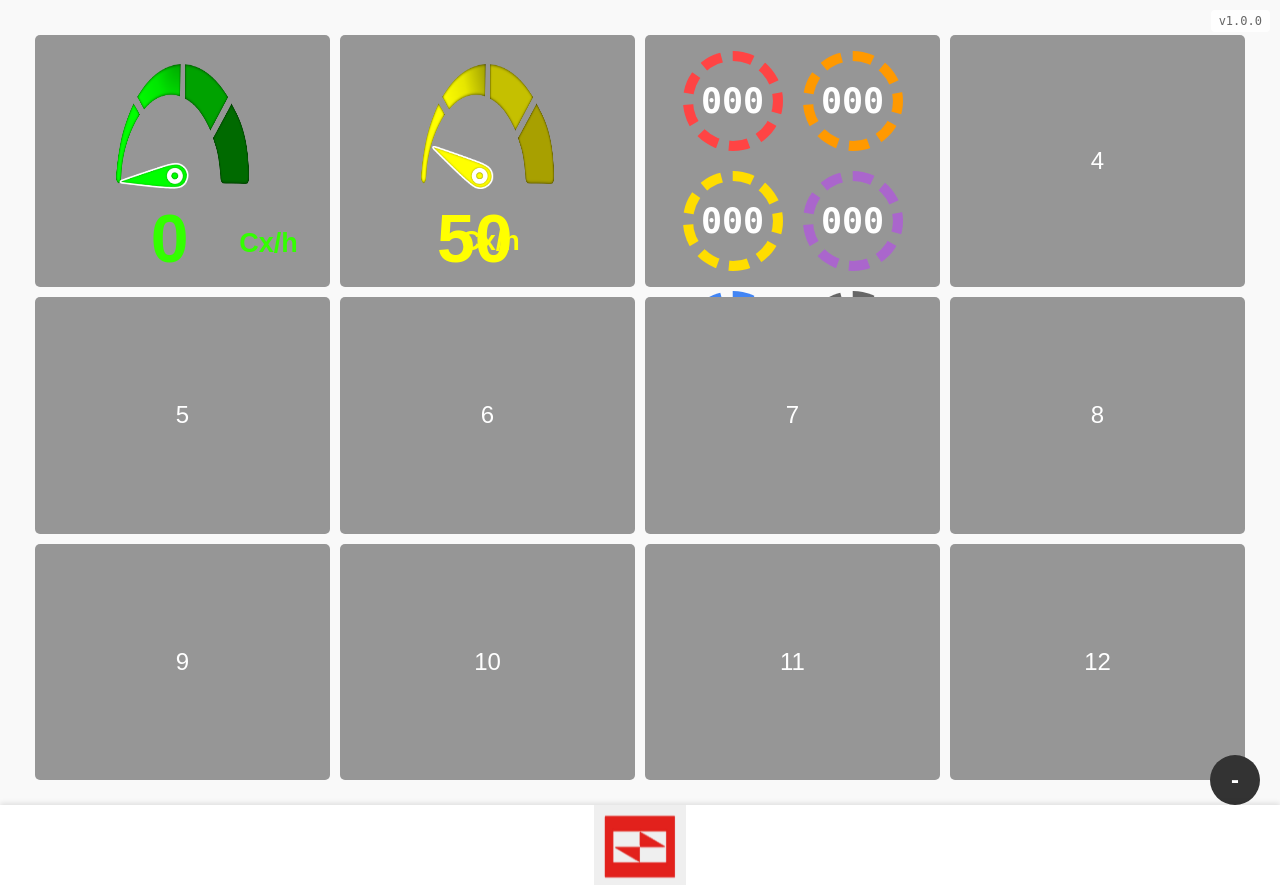
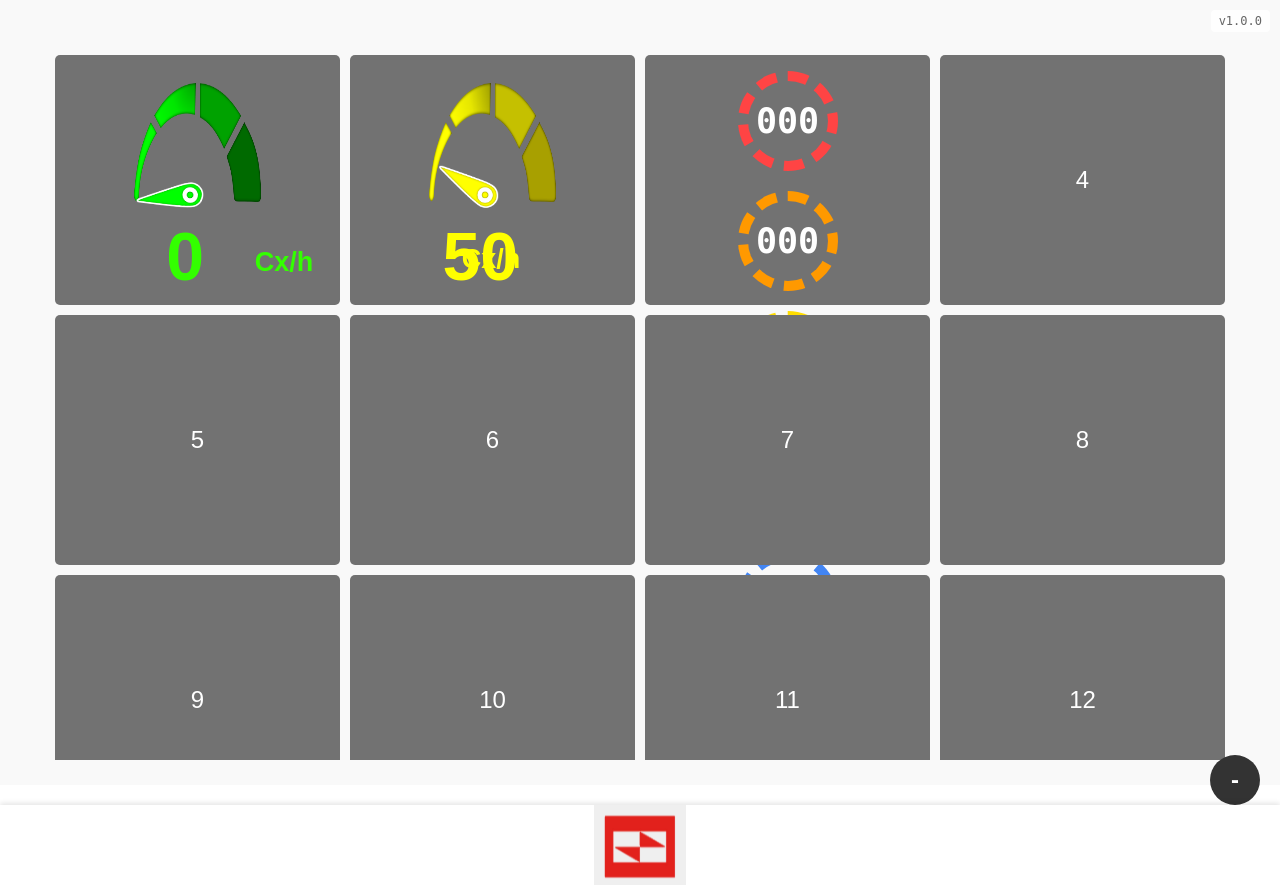
Before and after one commit to almeidadev07/Supervisorio_Automacao, a Flask app: page / in a window 1280 px wide. Run offline with Flask 3, Linux system fonts and the light colour scheme.

Commit message:
Revert "ajuste posição do grid e incluido valor randomico no grid 3 dos alarmes"
This reverts commit 1904ab13b11d2c4f2c4b8bad14cd27b030c54aa7.

```diff
--- a/static/scripts/partials/grid.js
+++ b/static/scripts/partials/grid.js
@@ -122,36 +122,9 @@ function pararAjuste() {
     clearInterval(intervaloAjuste);
 }
 
-// Função para atualizar contadores de alarme
-function atualizarContadoresAlarme() {
-    // Simulação de contadores (substitua com dados reais)
-    const contadores = {
-        emergency: Math.floor(Math.random() * 100),
-        drives: Math.floor(Math.random() * 100),
-        thermal: Math.floor(Math.random() * 100),
-        hardware: Math.floor(Math.random() * 100),
-        process: Math.floor(Math.random() * 100),
-        total: 0
-    };
+function inicializarVelocimetro() {
+    console.log("Velocímetro inicializado.");
 
-    // Calcula total
-    contadores.total = Object.values(contadores)
-        .reduce((acc, val) => acc + val, 0) - contadores.total;
-
-    // Atualiza os valores na interface
-    Object.keys(contadores).forEach(tipo => {
-        const elemento = document.querySelector(`.alarm-count-circle.${tipo} .count-value`);
-        if (elemento) {
-            elemento.textContent = contadores[tipo].toString().padStart(3, '0');
-        }
-    });
-}
-
-// Modificar a função inicializarVelocimetro para incluir a atualização dos contadores
-function inicializarVelocimetro() {
-    console.log("Velocímetro e contadores inicializados.");
-
-    // Inicialização dos velocímetros
     document.querySelectorAll('.draggable-btn').forEach(btn => {
         const ponteiro = btn.querySelector('.ponteiro[data-tipo="real"]');
         if (ponteiro) {
@@ -160,9 +133,7 @@ function inicializarVelocimetro() {
         }
     });
 
-    // Atualização periódica dos velocímetros e contadores
     setInterval(() => {
-        // Atualiza velocímetros
         document.querySelectorAll('.velocimetro-texto').forEach(texto => {
             const valorAleatorio = Math.floor(Math.random() * 400);
             const ponteiro = texto.closest('.draggable-btn').querySelector('.ponteiro[data-tipo="real"]');
@@ -172,9 +143,6 @@ function inicializarVelocimetro() {
                 atualizarPonteiro(ponteiro, valorAleatorio);
             }
         });
-
-        // Atualiza contadores de alarme
-        atualizarContadoresAlarme();
     }, 2000);
 }
 
--- a/static/styles/main.css
+++ b/static/styles/main.css
@@ -9,7 +9,7 @@
 .main-container {
     display: flex;
     width: 100vw;
-    height: 100vh;
+    height: calc(100vh - var(--menu-height, 100px));
     padding: 15px;
     box-sizing: border-box;
     background-color: #f9f9f9;
@@ -21,11 +21,11 @@
 
 .content-wrapper {
     width: 100%;
-    height: calc(100vh - var(--menu-height, 100px));
+    height: 100%;
     display: flex;
     flex-direction: column;
-    padding: 20px;
-    box-sizing: border-box;
+    gap: 20px;
+    padding-bottom: var(--menu-height, 100px);
 }
 .valor {
     display: inline-block;
--- a/static/styles/partials/grid.css
+++ b/static/styles/partials/grid.css
@@ -6,17 +6,21 @@
     grid-template-rows: repeat(3, 1fr);
     gap: 10px;
     width: 100%;
-    height: 100%;
+    max-width: 1920px;
+    height: calc(100vh - var(--menu-height, 100px) - 40px); /* Adjusted height */
+    padding: 20px;
     box-sizing: border-box;
     position: relative;
+    overflow: hidden;
     margin: 0 auto;
 }
 
 .draggable-btn {
     position: relative;
+    overflow: visible;
     width: 100%;
-    height: 100%;
-    background-color: rgb(150, 150, 150);
+    height: 250px; /* Fixed height instead of 100% */
+    background-color: rgb(114, 114, 114);
     color: white;
     border: none;
     cursor: grab;
```
